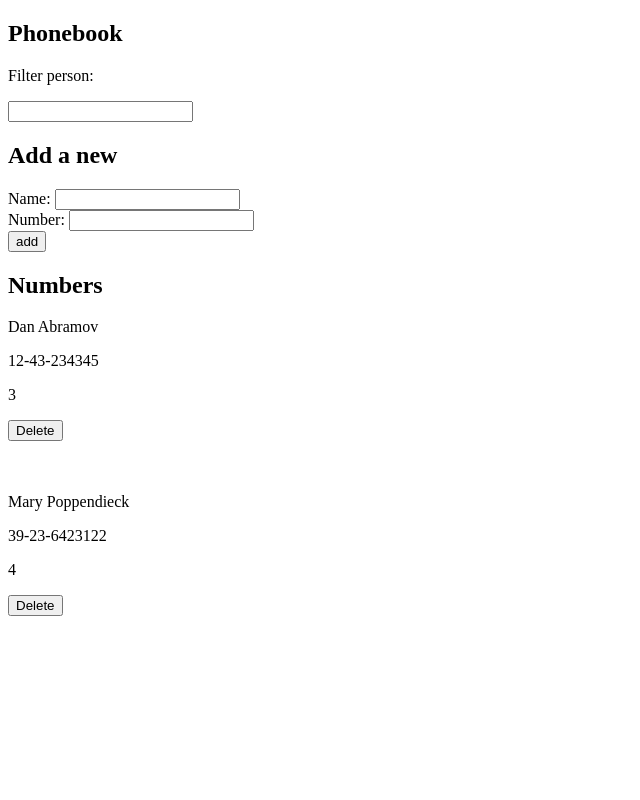
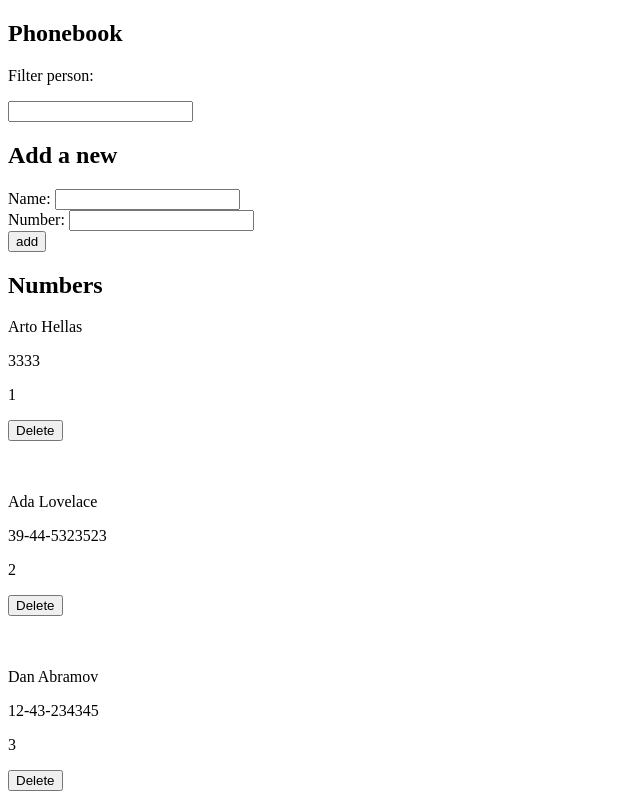
Before and after one commit to quiquecampos92/fullStackOpen, a React (Vite) app in the folder part2/phonebook/: page / in a window 1280 px wide. Shown: the top 800 px of the page, without its empty margins (0-640 px from the left). Built offline with nearby package versions, Linux system fonts and the light colour scheme; data requests are answered from the project's data file.

Commit message:
part2 e.2.15 paso 10

```diff
--- a/part2/phonebook/db.json
+++ b/part2/phonebook/db.json
@@ -1,5 +1,15 @@
 {
   "persons": [
+    {
+      "name": "Arto Hellas",
+      "number": "3333",
+      "id": "1"
+    },
+    {
+      "name": "Ada Lovelace",
+      "number": "39-44-5323523",
+      "id": "2"
+    },
     {
       "name": "Dan Abramov",
       "number": "12-43-234345",
--- a/part2/phonebook/src/App.jsx
+++ b/part2/phonebook/src/App.jsx
@@ -41,6 +41,7 @@ const App = () => {
   const addContact = (event) => {
     event.preventDefault()
     const checkedName = persons.some(person => person.name.toLowerCase() === newName.toLowerCase());
+    const checkedNumber = persons.some(person => person.number === newNumber);
     console.log(checkedName);
     if (!checkedName) {
       const contactObject = {
@@ -55,8 +56,25 @@ const App = () => {
           setNewNumber('')
         }
         )
+    } else if (checkedName && !checkedNumber) {
+      const personFound = persons.find(person => person.name.toLowerCase() === newName.toLowerCase())
+      const contactObjectUpdated = {
+        name: personFound.name,
+        number: newNumber,
+        id: personFound.id
+      }
+      contactService.updateContact(personFound.id, contactObjectUpdated)
+        .then(() => {
+          console.log('Contact updated');
+          return contactService.getAllContacts();
+        })
+        .then(response => {
+          setPersons(response.data);
+        })
+      setNewName('')
+      setNewNumber('')
     } else {
-      alert(`El nombre ${newName} ya existe.`)
+      alert(`El nombre ${newName} con número ${newNumber} ya existe.`)
       setNewName('')
       setNewNumber('')
     }
```
